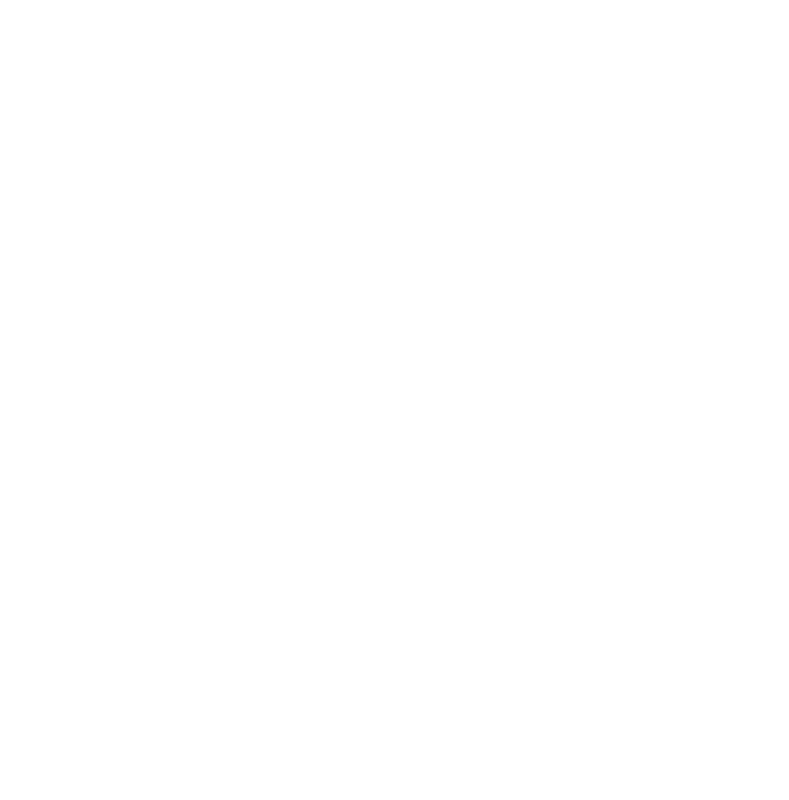
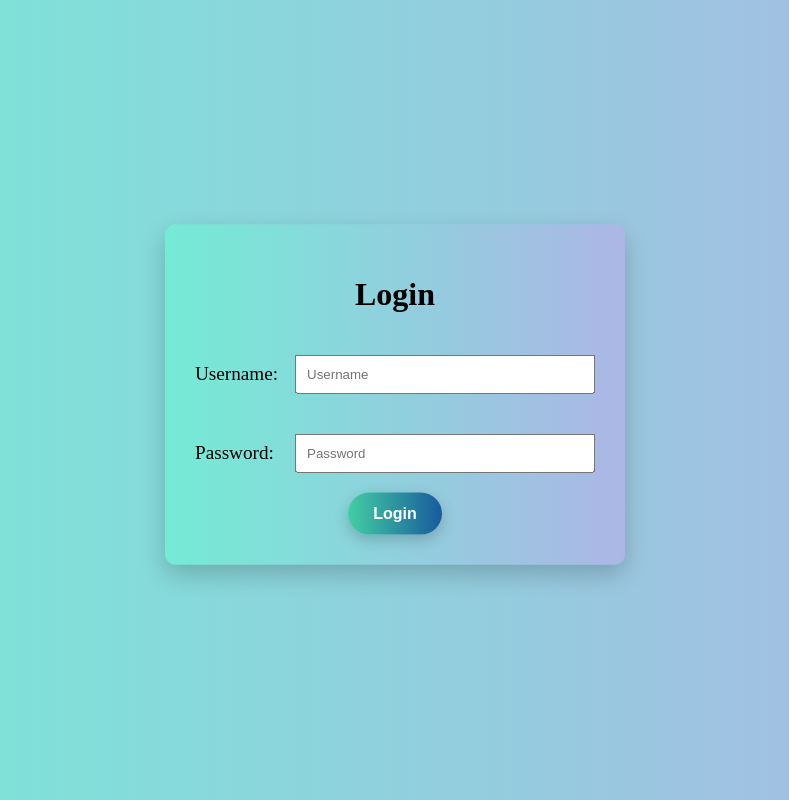
Before and after one commit to karlcyrus/reservation-system, a PHP site: page / in a window 1280 px wide. Before the commit the part shown is empty. Shown: the whole page, without its empty margins (245-1034 px from the left). Run offline with PHP 8.4, Linux system fonts and the light colour scheme.

Commit message:
Update index.php

```diff
--- a/reservation_system/index.php
+++ b/reservation_system/index.php
@@ -1,34 +1,67 @@
 <?php
-include 'db_connection.php'; // connect to DB
+include 'db_connection.php'; // Connect to DB
+session_start();
 
-// Check if form is submitted
+
 if ($_SERVER["REQUEST_METHOD"] == "POST") {
-    $username = $_POST['username'];
-    $password = $_POST['password'];
+    $username = $_POST['username'] ?? '';
+    $password = $_POST['password'] ?? '';
 
-    // Check if user exists in the database
+
     $sql = "SELECT * FROM users WHERE username = ?";
     $stmt = $conn->prepare($sql);
-    $stmt->bind_param("s", $username); // "s" = string
+    $stmt->bind_param("s", $username);
     $stmt->execute();
     $result = $stmt->get_result();
 
-    // Check if user was found
+
     if ($result->num_rows === 1) {
         $user = $result->fetch_assoc();
 
-        // Compare passwords (later we’ll use hashed passwords!)
         if ($password === $user['password']) {
             header("Location: schedule.php");
             exit();
         } else {
-            echo "Incorrect password.";
+            $error = "Incorrect password.";
         }
     } else {
-        echo "Username not found.";
+        $error = "Username not found.";
     }
 
     $stmt->close();
     $conn->close();
 }
 ?>
+
+<!DOCTYPE html>
+<html lang="en">
+<head>
+    <meta charset="UTF-8">
+    <meta name="viewport" content="width=device-width, initial-scale=1.0">
+    <link rel="stylesheet" href="style.css">
+    <title>Login</title>
+</head>
+<body>
+    <div class="hp_background">
+        <div class="form_container">
+            <h1>Login</h1>
+            <?php if (!empty($error)): ?>
+                <p style="color: red; text-align: center;"><?= htmlspecialchars($error) ?></p>
+            <?php endif; ?>
+            <form method="POST" action="">
+                <div class="form_input">
+                    <label for="username">Username:</label>
+                    <input type="text" name="username" id="username" required placeholder="Username">
+                </div>
+
+                <div class="form_input">
+                    <label for="password">Password:</label>
+                    <input type="password" name="password" id="password" required placeholder="Password">
+                </div>
+
+                <button type="submit" class="login_button">Login</button>
+            </form>
+        </div>
+    </div>
+</body>
+</html>
```
